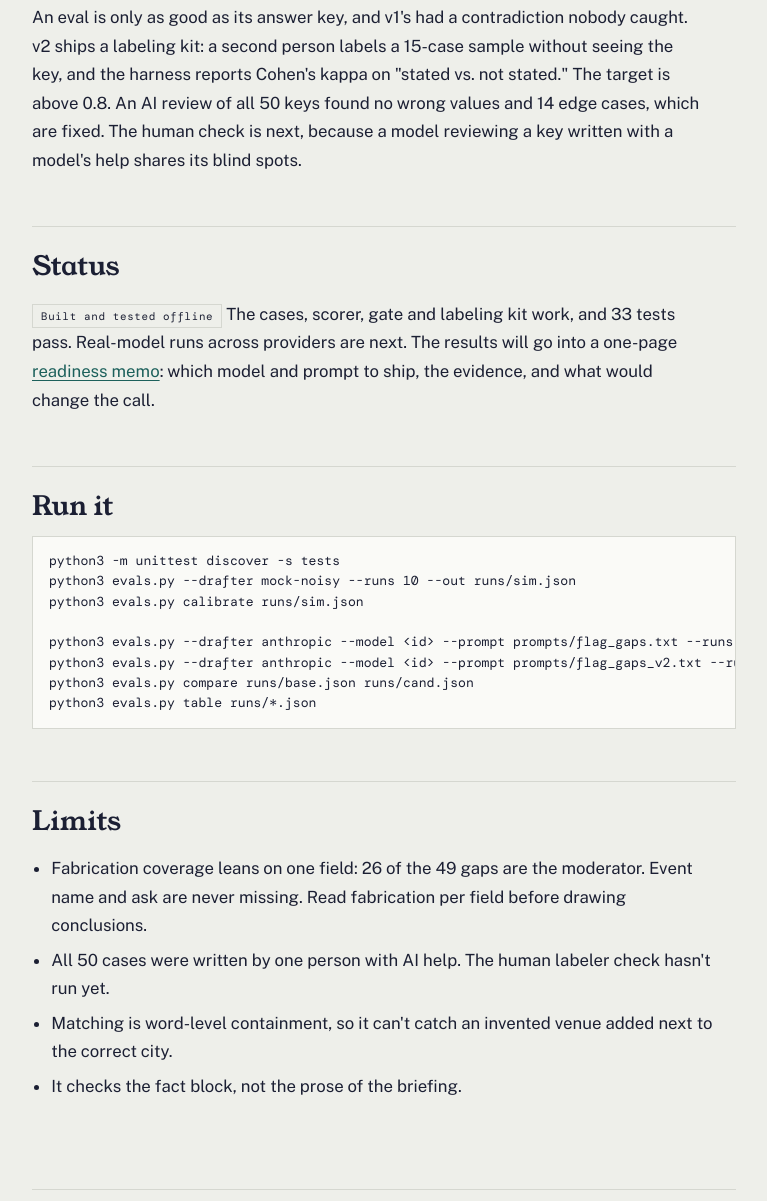
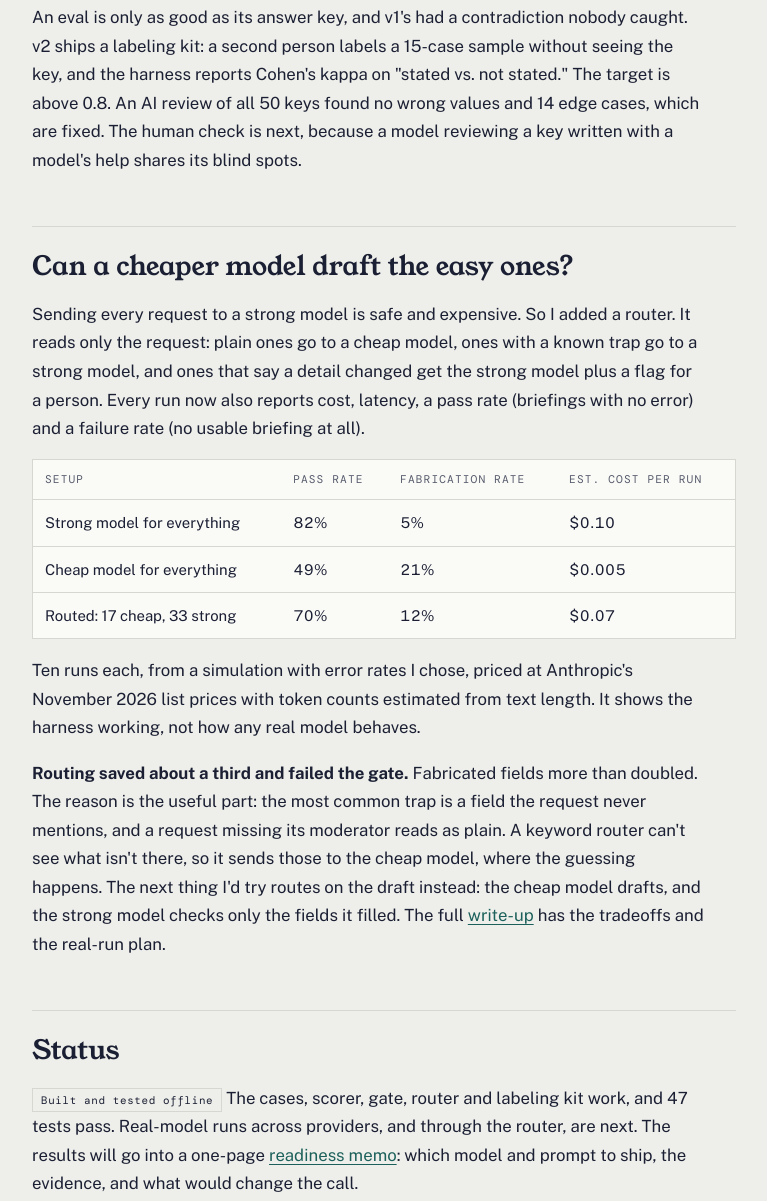
Before and after one commit to AOSMANI123/Aosmani123.github.io, a plain HTML site: page projects/briefing-evals/index.html in a window 1280 px wide. Shown: the part 5744-6945 px from the top of the page, without its empty margins (256-1023 px from the left). Drawn offline with nearby package versions, Linux system fonts and the light colour scheme.

Commit message:
Briefing evals page: add the cost and routing results (held for review)
Co-Authored-By: Claude Opus 5.5 <noreply@anthropic.com>

```diff
--- a/projects/briefing-evals/index.html
+++ b/projects/briefing-evals/index.html
@@ -122,12 +122,26 @@
   <h2>Checking the answer key</h2>
   <p>An eval is only as good as its answer key, and v1's had a contradiction nobody caught. v2 ships a labeling kit: a second person labels a 15-case sample without seeing the key, and the harness reports Cohen's kappa on "stated vs. not stated." The target is above 0.8. An AI review of all 50 keys found no wrong values and 14 edge cases, which are fixed. The human check is next, because a model reviewing a key written with a model's help shares its blind spots.</p>
 
+  <h2>Can a cheaper model draft the easy ones?</h2>
+  <p>Sending every request to a strong model is safe and expensive. So I added a router. It reads only the request: plain ones go to a cheap model, ones with a known trap go to a strong model, and ones that say a detail changed get the strong model plus a flag for a person. Every run now also reports cost, latency, a pass rate (briefings with no error) and a failure rate (no usable briefing at all).</p>
+  <div class="table-wrap"><table>
+    <thead><tr><th>Setup</th><th>Pass rate</th><th>Fabrication rate</th><th>Est. cost per run</th></tr></thead>
+    <tbody>
+      <tr><td>Strong model for everything</td><td class="num">82%</td><td class="num">5%</td><td class="num">$0.10</td></tr>
+      <tr><td>Cheap model for everything</td><td class="num">49%</td><td class="num">21%</td><td class="num">$0.005</td></tr>
+      <tr><td>Routed: 17 cheap, 33 strong</td><td class="num">70%</td><td class="num">12%</td><td class="num">$0.07</td></tr>
+    </tbody>
+  </table></div>
+  <p>Ten runs each, from a simulation with error rates I chose, priced at Anthropic's November 2026 list prices with token counts estimated from text length. It shows the harness working, not how any real model behaves.</p>
+  <p><strong>Routing saved about a third and failed the gate.</strong> Fabricated fields more than doubled. The reason is the useful part: the most common trap is a field the request never mentions, and a request missing its moderator reads as plain. A keyword router can't see what isn't there, so it sends those to the cheap model, where the guessing happens. The next thing I'd try routes on the draft instead: the cheap model drafts, and the strong model checks only the fields it filled. The full <a href="https://github.com/AOSMANI123/briefing-evals/blob/main/docs/cost-and-routing.md" target="_blank" rel="noopener">write-up</a> has the tradeoffs and the real-run plan.</p>
+
   <h2>Status</h2>
-  <p><span class="pill">Built and tested offline</span> The cases, scorer, gate and labeling kit work, and 33 tests pass. Real-model runs across providers are next. The results will go into a one-page <a href="https://github.com/AOSMANI123/briefing-evals/blob/main/docs/readiness-memo.md" target="_blank" rel="noopener">readiness memo</a>: which model and prompt to ship, the evidence, and what would change the call.</p>
+  <p><span class="pill">Built and tested offline</span> The cases, scorer, gate, router and labeling kit work, and 47 tests pass. Real-model runs across providers, and through the router, are next. The results will go into a one-page <a href="https://github.com/AOSMANI123/briefing-evals/blob/main/docs/readiness-memo.md" target="_blank" rel="noopener">readiness memo</a>: which model and prompt to ship, the evidence, and what would change the call.</p>
   <h2>Run it</h2>
 <pre>python3 -m unittest discover -s tests
 python3 evals.py --drafter mock-noisy --runs 10 --out runs/sim.json
 python3 evals.py calibrate runs/sim.json
+python3 evals.py estimate --runs 10 --price 2 10 --price 0.10 0.50
 
 python3 evals.py --drafter anthropic --model &lt;id&gt; --prompt prompts/flag_gaps.txt --runs 10 --out runs/base.json
 python3 evals.py --drafter anthropic --model &lt;id&gt; --prompt prompts/flag_gaps_v2.txt --runs 3 --out runs/cand.json
@@ -137,6 +151,7 @@ python3 evals.py table runs/*.json</pre>
   <h2>Limits</h2>
   <ul>
     <li>Fabrication coverage leans on one field: 26 of the 49 gaps are the moderator. Event name and ask are never missing. Read fabrication per field before drawing conclusions.</li>
+    <li>The router's keywords were written while reading these 50 cases, so they fit this set better than new requests. No real model or real user has been through the router yet.</li>
     <li>All 50 cases were written by one person with AI help. The human labeler check hasn't run yet.</li>
     <li>Matching is word-level containment, so it can't catch an invented venue added next to the correct city.</li>
     <li>It checks the fact block, not the prose of the briefing.</li>
```
